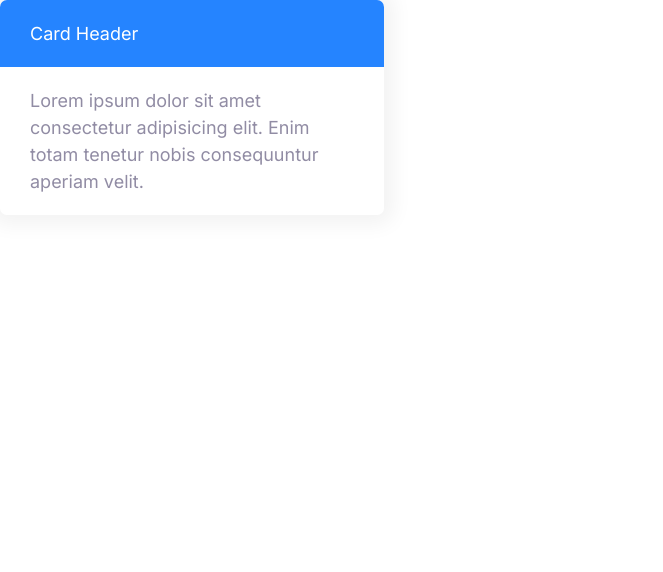
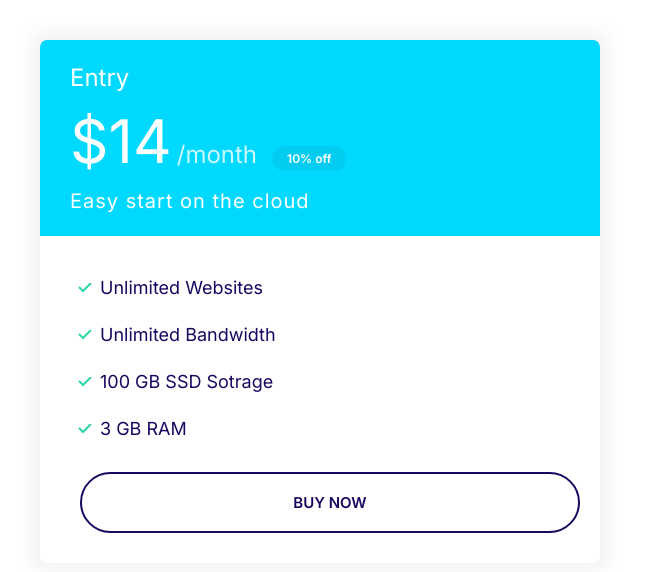
Before and after one commit to akmal-azami/envio, a plain HTML site: page index.html in a window 1280 px wide. Shown: the whole page, without its empty margins (0-663 px from the left). Drawn offline with Linux system fonts and the light colour scheme.

Commit message:
Created plan for left and right of popular plan

```diff
--- a/CSS/style.css
+++ b/CSS/style.css
@@ -107,11 +107,12 @@ background-color: var(--color-primary);
 }
 
 .badge--secondary {
-    background-color: #fff;
+    background-color: var(--color-secondary);
 }
 
 .badge--small {
     font-size: 1.6rem;
+    padding: 0.5rem 1.5rem;
 }
 
 @media screen and (min-width: 1024px) {
@@ -277,15 +278,67 @@ background-color: var(--color-primary);
     overflow: hidden;
 }
 
-    .card__header, .card__body {
-        padding: 2rem 3rem;
+.card__header, .card__body {
+     padding: 2rem 3rem;
     }
 
-.card--primary {
+
+.card--primary .card__header  {
     background-color: var(--color-primary);
     color: white;
 }
-.card--secondary {
+.card--secondary .card__header {
     background-color: var(--color-secondary);
     color: white;
 }
+
+.card--secondary .badge--secondary {
+    background-color: #02cdf1;
+}
+
+
+/* Plans */
+
+.plan__name {
+    margin: 0;
+    font-weight: 500;
+    color: #fff;
+    font-size: 2.4rem;
+}
+
+.plan__price {
+    font-size: 6rem;
+}
+
+.plan__billing-cycle {
+    font-size: 2.4rem ;
+    opacity: 0.8;
+    font-weight: 300;
+    margin-right: 1rem;
+}
+
+.plan__description {
+    font-size: 2rem;
+    font-weight: 300;
+    letter-spacing: 1px;
+    display: block;
+}
+
+.plan .list__item {
+    margin-bottom: 2rem;
+}
+
+
+@media screen and(min-width: 1024px) {
+    .plan__name {
+        font-size: 1.4rem; }
+
+        .plan__price {
+         font-size: 5rem;
+        }
+        .plan__billing-cycle {
+            font-size: 1.6rem;
+        }
+        .plan__description {
+            font-size: 1.7rem;
+        }
--- a/index.html
+++ b/index.html
@@ -15,12 +15,26 @@
     <title>Document</title>
   </head>
   <body>
-    <div style="width: 30%">
-      <div class="card ">
-        <header class="card__header card--primary">Card Header</header>
-        <div class="card__body">
-          Lorem ipsum dolor sit amet consectetur adipisicing elit. Enim totam
-          tenetur nobis consequuntur aperiam velit.
+    <div style="width: 50%; padding: 4rem">
+      <div class="plan">
+      <div class="card card--secondary"">
+      <header class="card__header">
+          <h3 class="plan__name">Entry</h3>
+          <span class="plan__price">$14</span>
+          <span class="plan__billing-cycle">/month</span>
+          <span class="badge badge--secondary badge--small">10% off</span>
+          <span class="plan__description">Easy start on the cloud
+          </span>
+       </header>
+          <div class="card__body">
+            <ul class="list list--tick">
+            <li class="list__item">Unlimited Websites </li>
+            <li class="list__item">Unlimited Bandwidth </li>
+            <li class="list__item">100 GB SSD Sotrage</li>
+            <li class="list__item">3 GB RAM</li>
+            </ul>
+            <button class="button button--outline button--block">Buy now</button>
+          </div>
         </div>
       </div>
     </div>
```
Also changed, not shown: components/Plan.html (added, +23 -0 lines).
